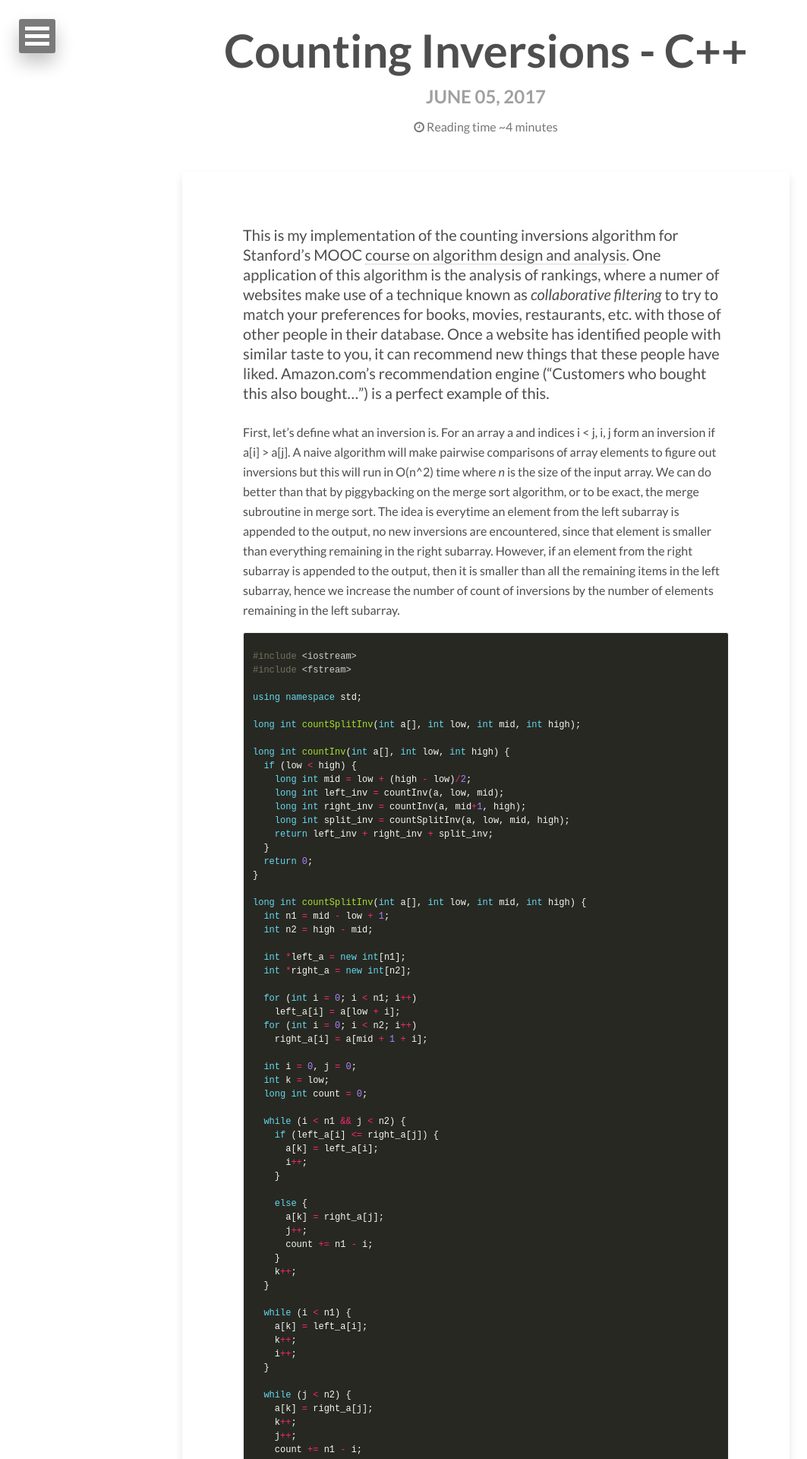
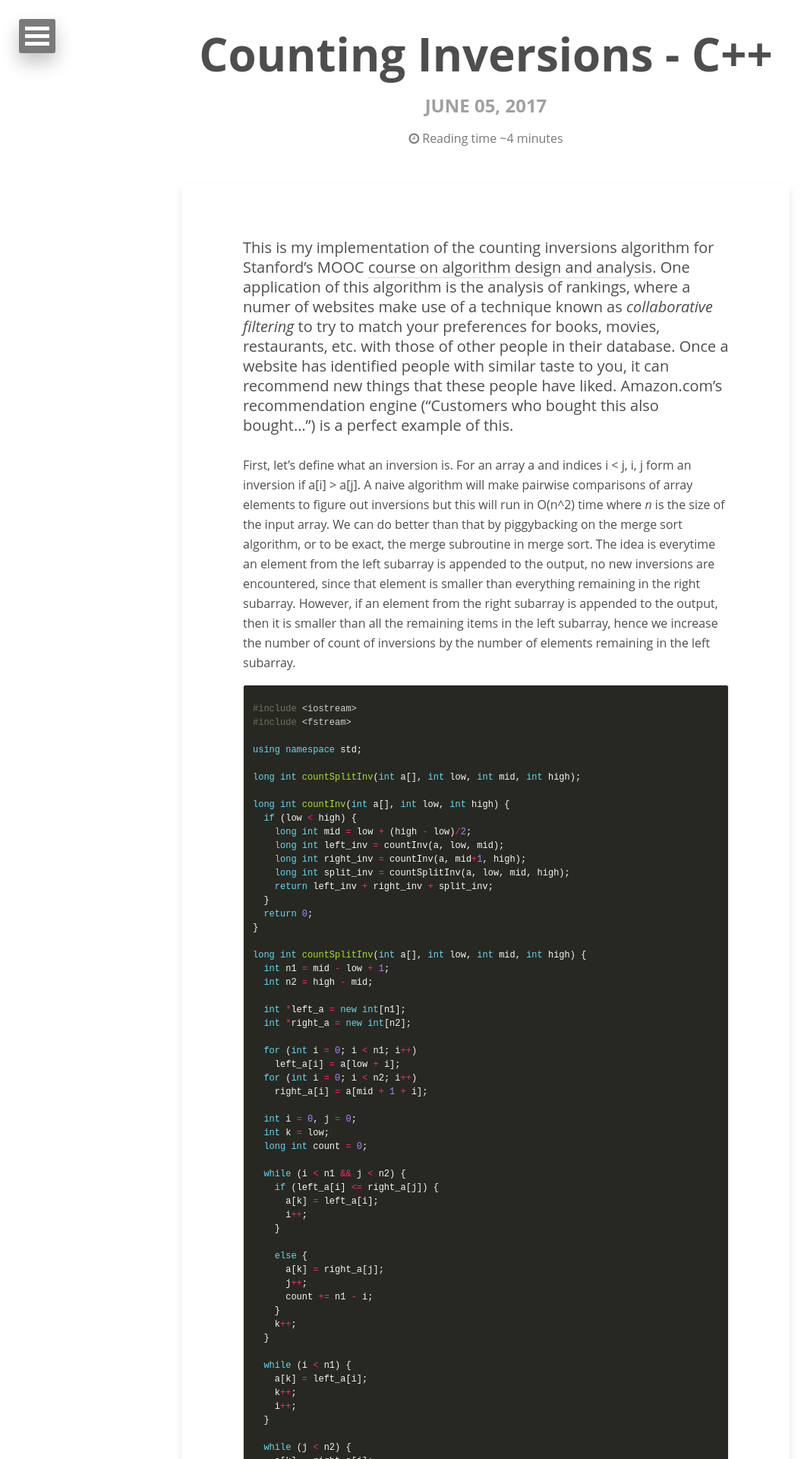
Before and after one commit to drawar/drawar.github.io, a Jekyll site: the page built from _posts/2017-06-05-count-inversion-cpp.md, in a window 1280 px wide. Shown: the top 1920 px of the page at 76% size, without its empty margins (0-1063 px from the left). Built offline with Jekyll 4.4.1, drawn with Linux system fonts in a browser that asks for light colours; nearby versions of some CDN libraries; comment, search, counter and statistics services are not loaded.

Commit message:
Update _variables.scss

```diff
--- a/_sass/_variables.scss
+++ b/_sass/_variables.scss
@@ -13,7 +13,7 @@ $front-page-feature-image-height : 400px; // min 150px recommended
    Typography
    ========================================================================== */
 
-$base-font                       : 'Lato', Calibri, Arial, sans-serif;
+$base-font                       : 'Open Sans', Helvetica, Arial, sans-serif;
 $heading-font                    : $base-font;
 $caption-font                    : $base-font;
 $code-font                       : monospace;
```
